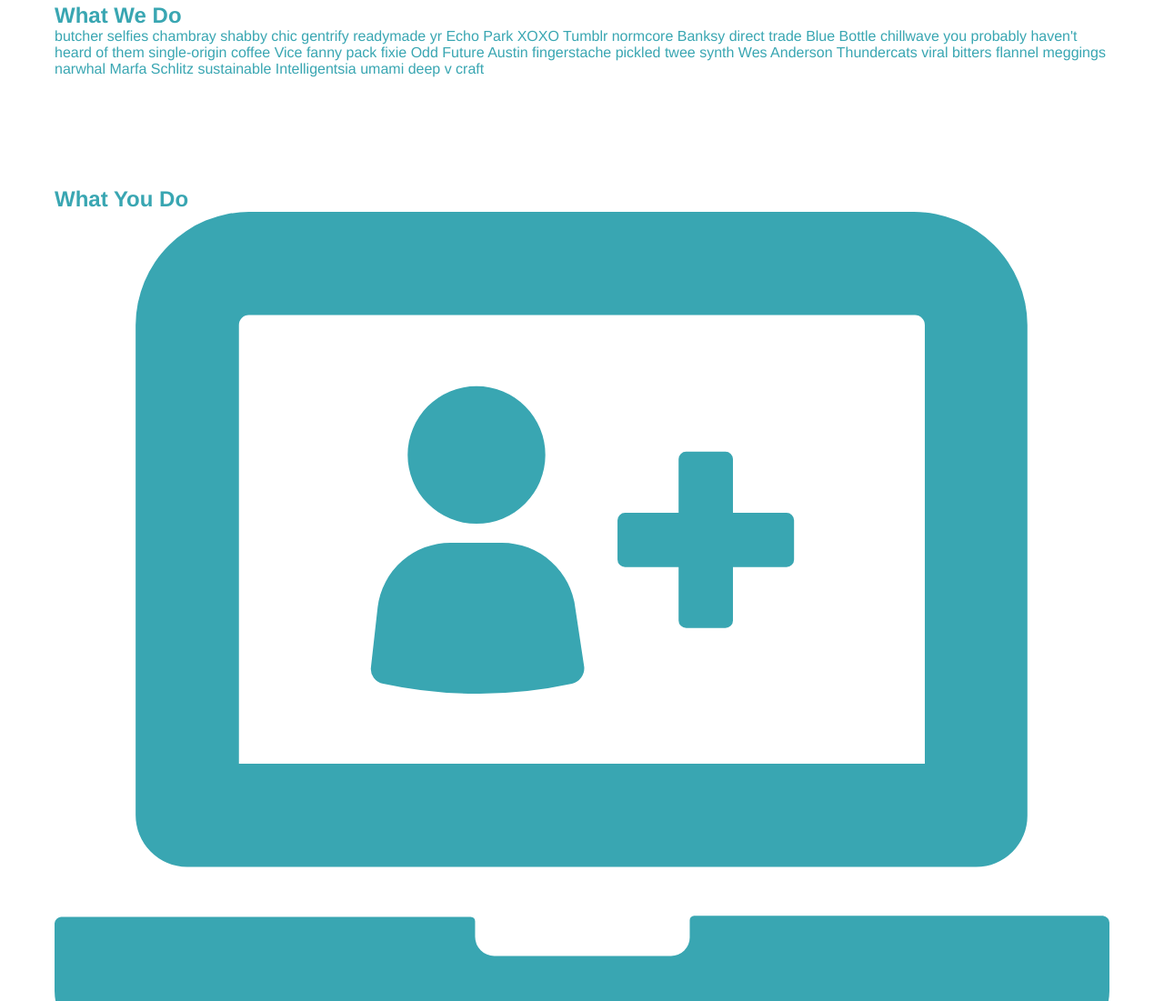
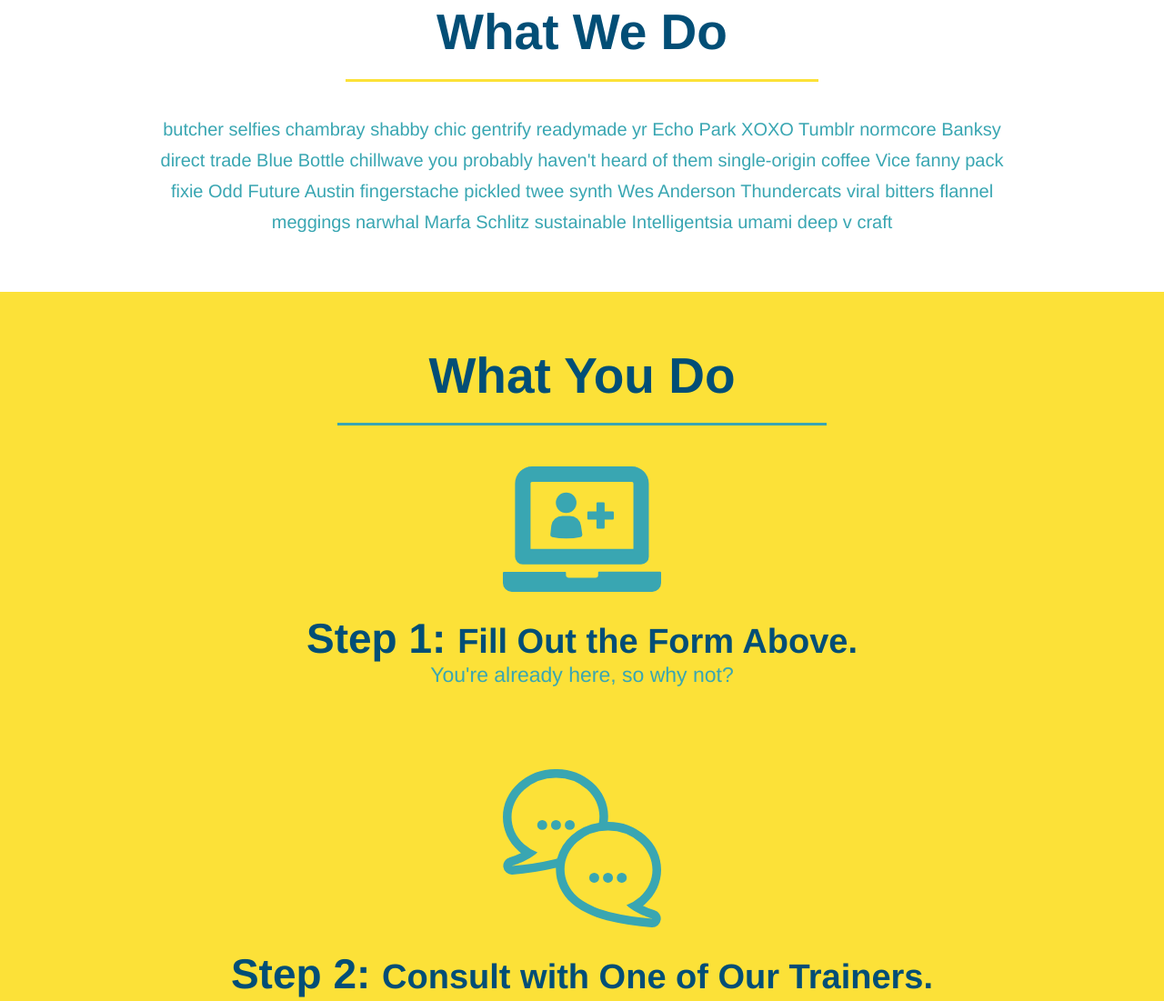
Before and after one commit to gacx89/run-buddy, a plain HTML site: page index.html in a window 1280 px wide. Shown: the part 739-1840 px from the top of the page at 91% size. Drawn offline with Linux system fonts and the light colour scheme.

Commit message:
steps styled

```diff
--- a/assets/css/style.css
+++ b/assets/css/style.css
@@ -118,3 +118,61 @@ section {
   padding: 10px 20px;
   font-size: 16px;
 }
+
+.intro {
+  text-align: center;
+}
+
+.intro p {
+  line-height: 1.7;
+  color: #39a6b2;
+  width: 80%;
+  font-size: 20px;
+  margin: 0 auto;
+}
+
+.steps {
+  text-align: center;
+  background: #fce138;
+}
+
+.section-title {
+  font-size: 55px;
+  color: #024e76;
+  margin-bottom: 35px;
+  padding: 0 100px 20px 100px;
+  display: inline-block;
+  border-bottom: 3px solid;
+}
+
+.primary-border {
+  border-color: #fce138;
+}
+
+.secondary-border {
+  border-color: #39a6b2;
+}
+
+.steps div {
+  margin-bottom: 80px;
+}
+
+.steps img {
+  width: 15%;
+  margin: 10px 0;
+}
+
+.steps h3 {
+  color: #024e76;
+  font-size: 46px;
+  margin-top: 10px;
+}
+
+.steps p {
+  color: #39a6b2;
+  font-size: 23px;
+}
+
+.steps span {
+  font-size: 38px;
+}
--- a/index.html
+++ b/index.html
@@ -67,38 +67,38 @@
     </section>
 
     <!-- "what we do" section-->
-    <section id="what-we-do">
-      <h2>What We Do</h2>
+    <section id="what-we-do" class="intro">
+      <h2 class="section-title primary-border">What We Do</h2>
       <p>
         butcher selfies chambray shabby chic gentrify readymade yr Echo Park XOXO Tumblr normcore Banksy direct trade Blue Bottle chillwave you probably haven't heard of them single-origin coffee Vice fanny pack fixie Odd Future Austin fingerstache pickled twee synth Wes Anderson Thundercats viral bitters flannel meggings narwhal Marfa Schlitz sustainable Intelligentsia umami deep v craft
       </p>
     </section>
 
     <!-- "what you do" section -->
-    <section id="what-you-do">
-      <h2>What You Do</h2>
+    <section id="what-you-do" class="steps">
+      <h2 class="section-title secondary-border">What You Do</h2>
 
       <div>
         <img src="./assets/images/step-1.svg" alt="" />
-        <h3>Step 1: Fill Out the Form Above.</h3>
+        <h3>Step 1: <span>Fill Out the Form Above.</span></h3>
         <p>You're already here, so why not?</p>
       </div>
 
       <div>
         <img src="./assets/images/step-2.svg" alt="" />
-        <h3>Step 2: Consult with One of Our Trainers.</h3>
+        <h3>Step 2: <span>Consult with One of Our Trainers.</span></h3>
         <p>Are you here to build muscle, lose weight, or just feel good?</p>
       </div>
 
       <div>
         <img src="./assets/images/step-3.svg" alt="" />
-        <h3>Step 3: Get Running.</h3>
+        <h3>Step 3: <span>Get Running.</span></h3>
         <p>Hit the ground running (literally) once your trainer lays out your plan.</p>
       </div>
 
       <div>
         <img src="./assets/images/step-4.svg" alt="" />
-        <h3>Step 4: See Results.</h3>
+        <h3>Step 4: <span>See Results.</span></h3>
         <p>Bi-weekly checkins with your trainer will keep you focused</p>
       </div>
 
```
Also changed, not shown: step-1.svg (deleted).
